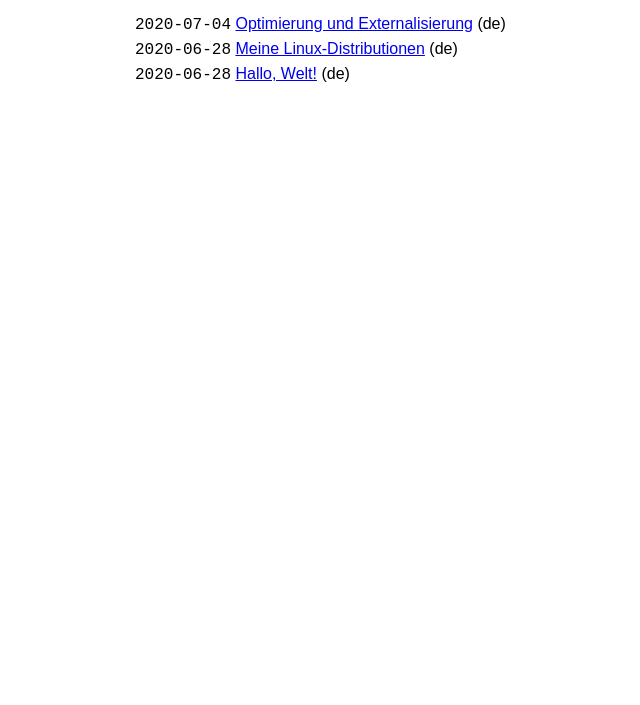
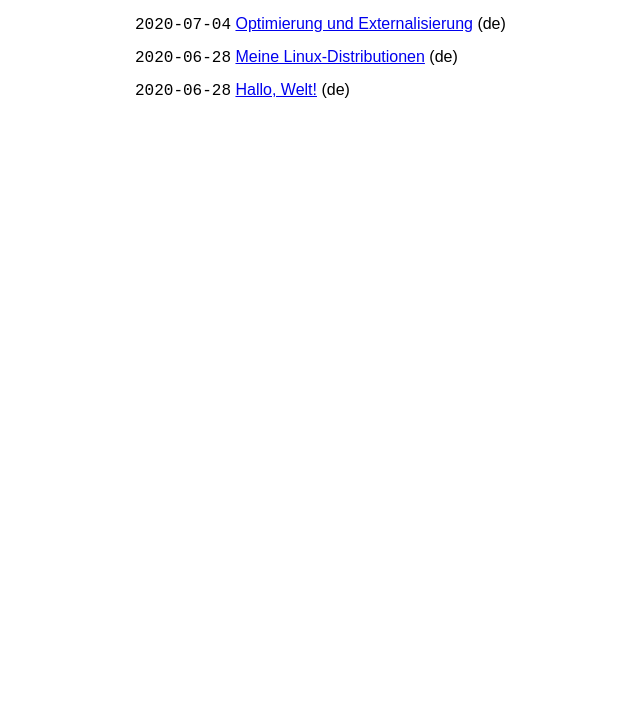
Before and after one commit to patrickbucher/paedubucher.ch, a plain HTML site: page html/index.html in a window 1280 px wide. Shown: the part 95-800 px from the top of the page, without its empty margins (105-745 px from the left). Drawn offline with Linux system fonts and the light colour scheme.

Commit message:
style: bigger margin between list entries on main page

```diff
--- a/html/style.css
+++ b/html/style.css
@@ -13,6 +13,10 @@ ul#articles {
     list-style-type: none;
     padding: 0;
     margin: 0;
+}
+
+ul#articles li {
+    margin: 0.5em 0;
 }
 
 p {
--- a/style/style.css
+++ b/style/style.css
@@ -13,6 +13,10 @@ ul#articles {
     list-style-type: none;
     padding: 0;
     margin: 0;
+}
+
+ul#articles li {
+    margin: 0.5em 0;
 }
 
 p {
```
